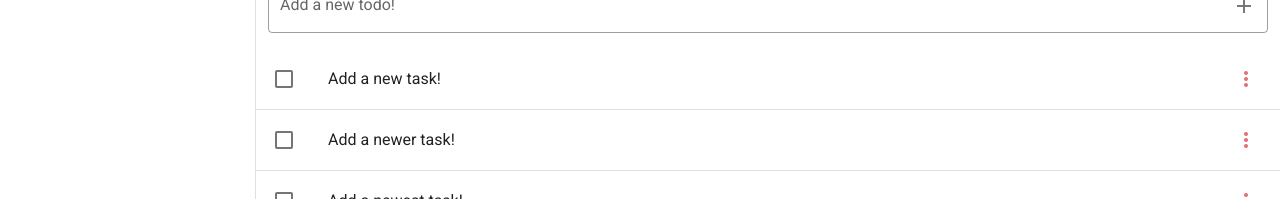
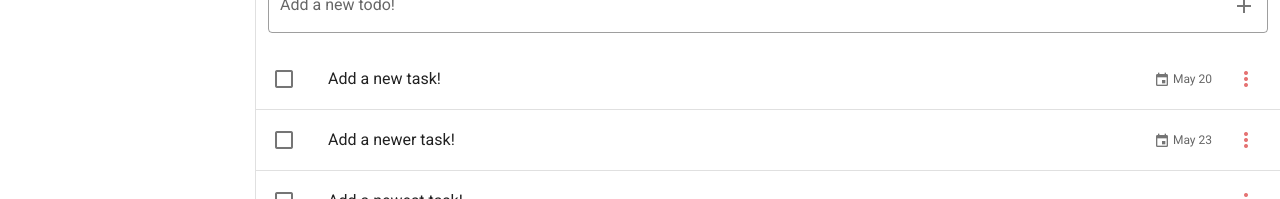
Before and after one commit to cherrie-k/Vue-Mini-Project, a Vue app: page / in a window 1280 px wide. Shown: the part 163-362 px from the top of the page. Built offline with nearby package versions, Linux system fonts and the light colour scheme.

Commit message:
[Feat} due date 표시

```diff
--- a/package.json
+++ b/package.json
@@ -8,6 +8,7 @@
   },
   "dependencies": {
     "core-js": "^3.8.3",
+    "date-fns": "^2.30.0",
     "vue": "^2.6.14",
     "vue-router": "^3.5.1",
     "vuetify": "^2.6.0",
--- a/src/components/todo/Task.vue
+++ b/src/components/todo/Task.vue
@@ -23,6 +23,12 @@
             >{{ task.title }}</v-list-item-title
           >
         </v-list-item-content>
+        <v-list-item-action v-if="task.dueDate">
+          <v-list-item-action-text>
+            <v-icon small>mdi-calendar</v-icon>
+            {{ task.dueDate | niceDate }}
+          </v-list-item-action-text>
+        </v-list-item-action>
 
         <v-list-item-action>
           <!--클릭 됐을 때 deleteTask라는 action 수행
@@ -39,9 +45,16 @@
 </template>
 
 <script>
+import { format } from "date-fns";
+
 export default {
   // 부모 컴포넌트로부터 props를 array로 받음
   props: ["task"],
+  filters: {
+    niceDate(value) {
+      return format(new Date(value), "MMM d");
+    },
+  },
   components: {
     "task-menu": require("@/components/todo/TaskMenu.vue").default,
   },
--- a/src/store/index.js
+++ b/src/store/index.js
@@ -8,9 +8,9 @@ export default new Vuex.Store({
     // 애플리케이션의 데이터를 포함하는 중앙 집중화된 상태 객체.
     // 여러 컴포넌트에서 공유되는 데이터 저장.
     tasks: [
-      { id: 1, title: "Add a new task!", done: false },
-      { id: 2, title: "Add a newer task!", done: false },
-      { id: 3, title: "Add a newest task!", done: false },
+      { id: 1, title: "Add a new task!", done: false, dueDate: "2023-05-20" },
+      { id: 2, title: "Add a newer task!", done: false, dueDate: "2023-05-23" },
+      { id: 3, title: "Add a newest task!", done: false, dueDate: null },
     ],
     snackbar: {
       show: false,
@@ -26,6 +26,7 @@ export default new Vuex.Store({
         id: Date.now(), // id는 unique해야하기 때문에
         title: newTaskTitle,
         done: false,
+        dueDate: null,
       };
       state.tasks.push(newTask);
       // push 한 이후엔 인풋칸 placeholder에 있던 newTaskTitle을 비워줌
```
Also changed, not shown: 1 other file (tests, documents, lock files or other folders).
